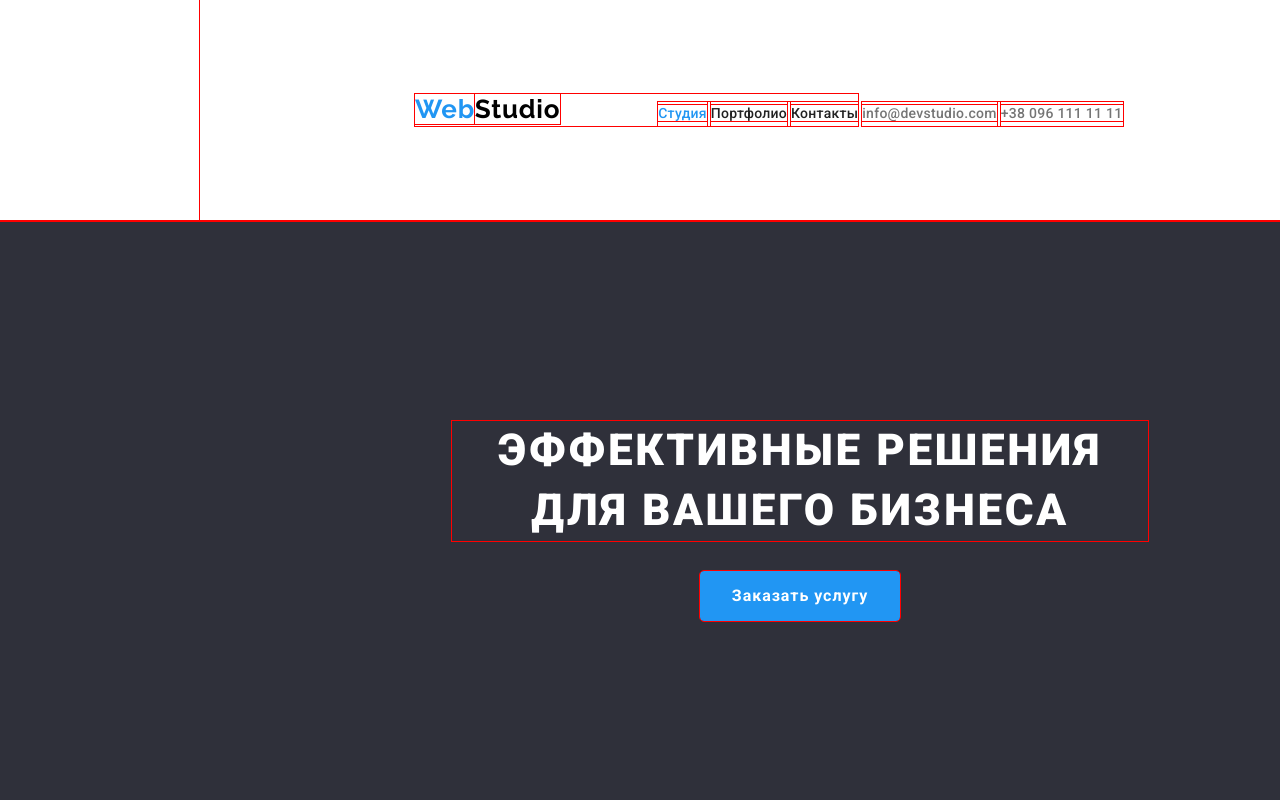
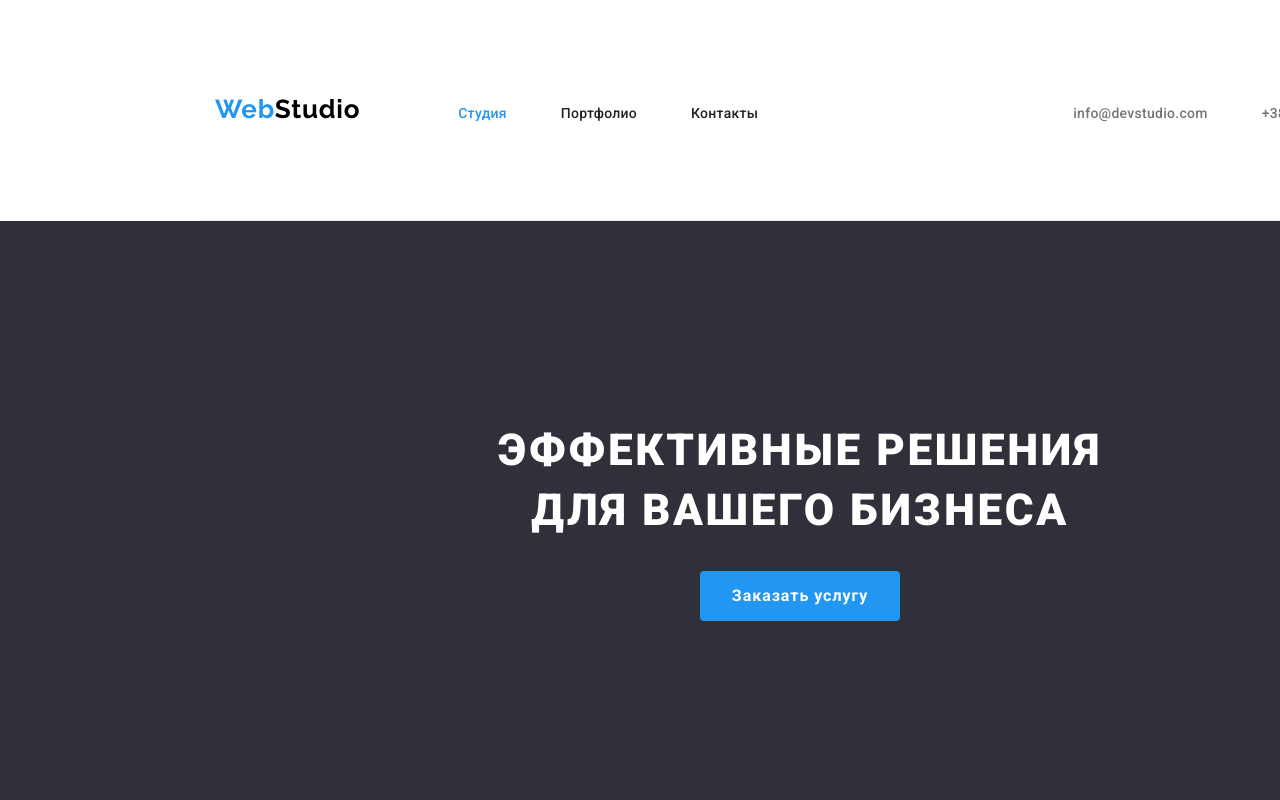
Before and after one commit to Zmennn/goit-markup-hw-03, a plain HTML site: page index.html in a window 1280 px wide. Shown: the top 800 px of the page. Drawn offline with nearby package versions, Linux system fonts and the light colour scheme.

Commit message:
Update styles.css

```diff
--- a/css/styles.css
+++ b/css/styles.css
@@ -8,7 +8,7 @@
     --addres-second-color:rgba(255, 255, 255, 0.6);
     --second-logo-color:#000000;
 }
-*{outline: 1px solid red;}
+/* *{outline: 1px solid red;}  */
 html{
 box-sizing: border-box;}
 *,*::after,*::before{
@@ -68,9 +68,10 @@ font-size: 14px;
 line-height: 1.14;
 letter-spacing: 0.02em;}
 .header-container{border-bottom: 1px solid #ECECEC;
-padding-left: 215px;}
+}
 .nav,.list-items,.contacts,.nav-list{display: inline-block;}
-.nav-list:not(:last-child){margin-right: 50px;color:}
+.nav-list li:not(:last-child),.contacts li:not(:last-child){margin-right: 50px;}
+.contacts{margin-left: 311px;}
 
 
 /* footer */
```
